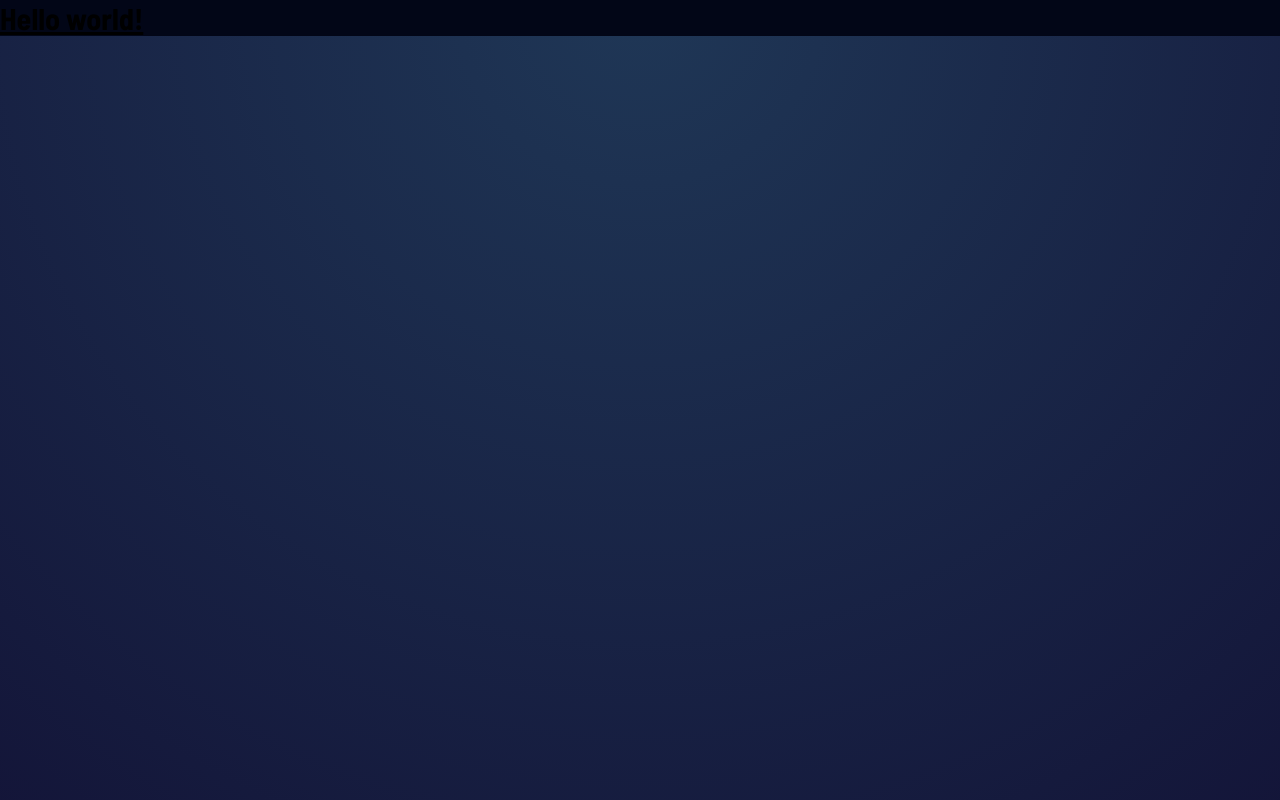
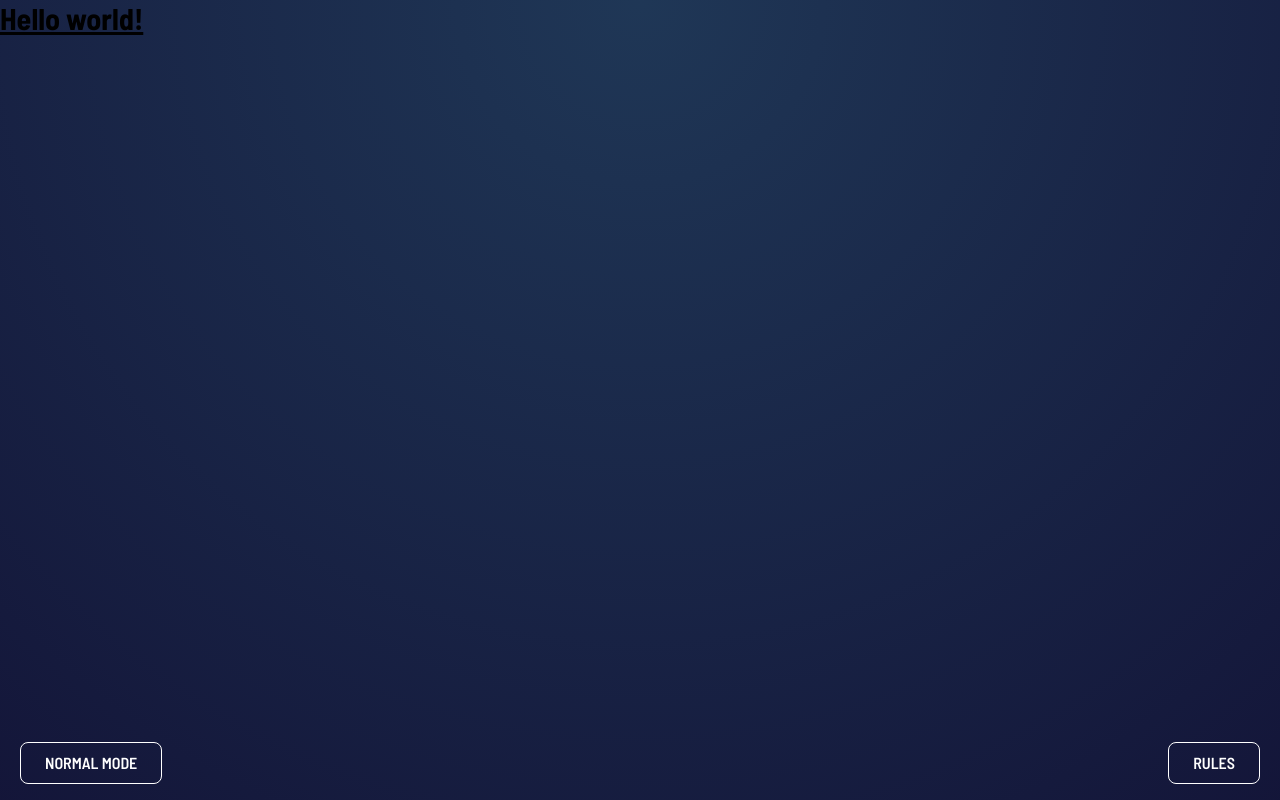
Before and after one commit to bridgitkanini/rock-paper-scissors-game, a React (Vite) app: page / in a window 1280 px wide. Built offline with nearby package versions, Linux system fonts and the light colour scheme.

Commit message:
Create footer bttons with state toggle function for modes

```diff
--- a/src/App.tsx
+++ b/src/App.tsx
@@ -1,10 +1,21 @@
+import { useState } from "react";
 import "./App.css";
 
 function App() {
+  const [advancedMode, setAdvancedMode] = useState(false);
+  function changeModes() {
+    setAdvancedMode(!advancedMode);
+  }
 
   return (
     <>
-      <h1 className="text-3xl font-bold underline bg-slate-950">Hello world!</h1>
+      <h1 className="text-3xl font-bold underline">Hello world!</h1>
+      <footer className="footer w-full flex justify-between py-1 px-5 bottom-3 fixed">
+        <div onClick={changeModes} className="modes py-2 px-6 border border-white rounded-lg text-white uppercase">
+          {advancedMode ? "Advanced" : "Normal"} Mode
+        </div>
+        <div className="rules py-2 px-6 border border-white rounded-lg text-white uppercase">Rules</div>
+      </footer>
     </>
   );
 }
```
